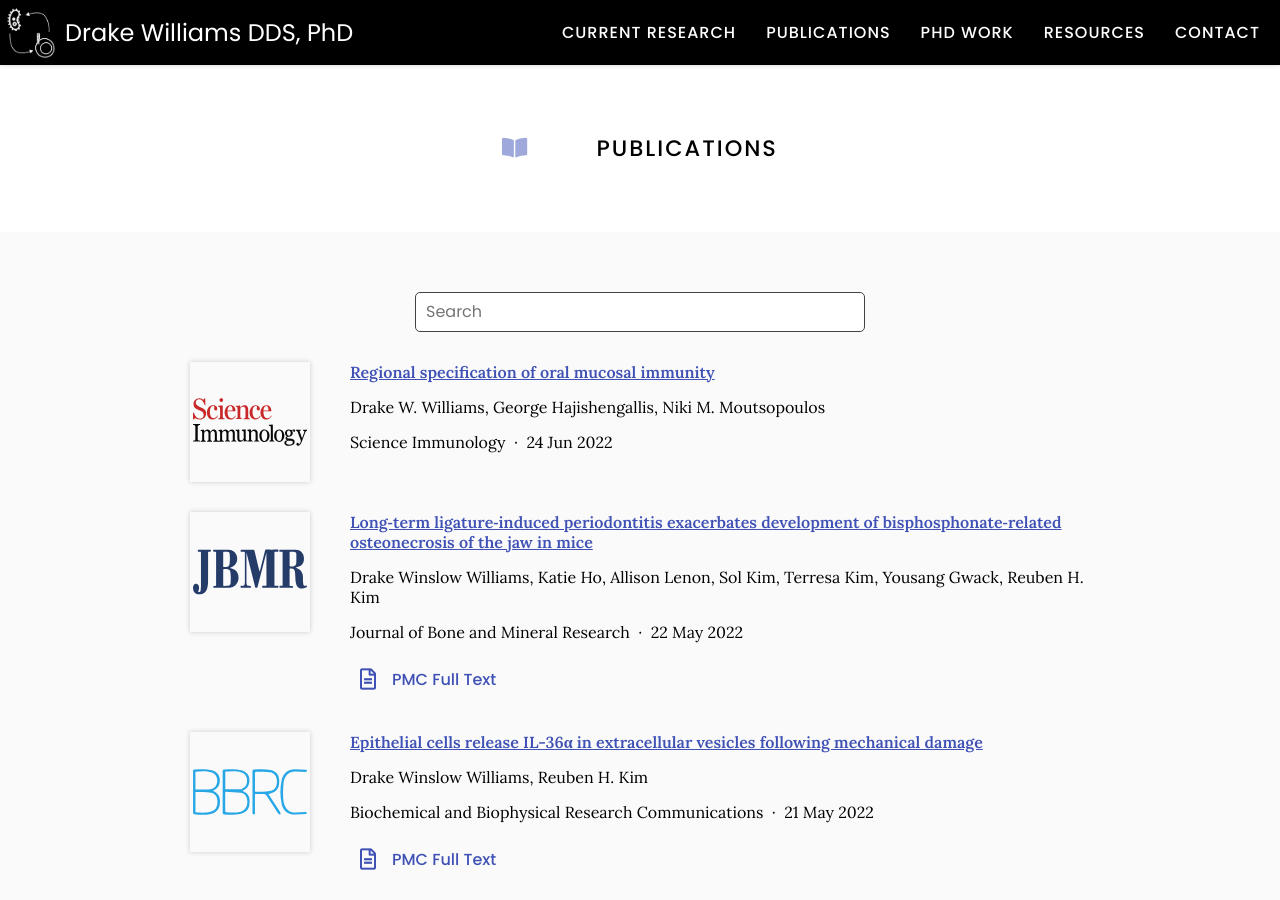
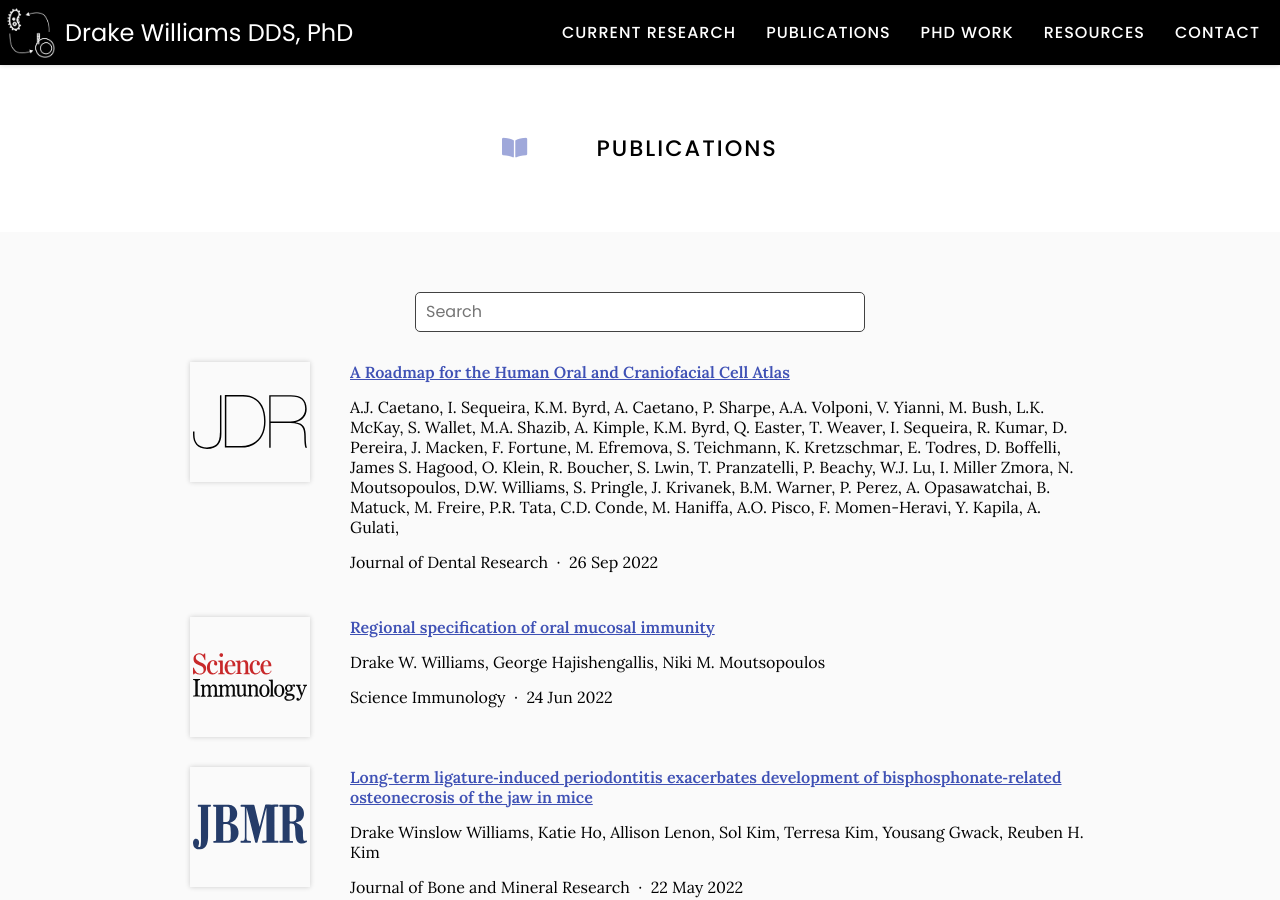
Before and after one commit to williamsdrake/williamsdrake.github.io, a Jekyll site: the page built from publications/index.md, in a window 1280 px wide and 900 px high. Built offline with Jekyll 4.4.1, drawn with Linux system fonts in a browser that asks for light colours; nearby versions of some CDN libraries.

Commit message:
Generate citations

```diff
--- a/_data/citations.yaml
+++ b/_data/citations.yaml
@@ -1,5 +1,65 @@
 # GENERATED AUTOMATICALLY, DO NOT EDIT
 
+- id: doi:10.1177/00220345221110768
+  title: A Roadmap for the Human Oral and Craniofacial Cell Atlas
+  authors:
+  - A.J. Caetano
+  - I. Sequeira
+  - K.M. Byrd
+  - A. Caetano
+  - P. Sharpe
+  - A.A. Volponi
+  - V. Yianni
+  - M. Bush
+  - L.K. McKay
+  - S. Wallet
+  - M.A. Shazib
+  - A. Kimple
+  - K.M. Byrd
+  - Q. Easter
+  - T. Weaver
+  - I. Sequeira
+  - R. Kumar
+  - D. Pereira
+  - J. Macken
+  - F. Fortune
+  - M. Efremova
+  - S. Teichmann
+  - K. Kretzschmar
+  - E. Todres
+  - D. Boffelli
+  - James S. Hagood
+  - O. Klein
+  - R. Boucher
+  - S. Lwin
+  - T. Pranzatelli
+  - P. Beachy
+  - W.J. Lu
+  - I. Miller Zmora
+  - N. Moutsopoulos
+  - D.W. Williams
+  - S. Pringle
+  - J. Krivanek
+  - B.M. Warner
+  - P. Perez
+  - A. Opasawatchai
+  - B. Matuck
+  - M. Freire
+  - P.R. Tata
+  - C.D. Conde
+  - M. Haniffa
+  - A.O. Pisco
+  - F. Momen-Heravi
+  - Y. Kapila
+  - A. Gulati
+  - ' '
+  publisher: Journal of Dental Research
+  date: '2022-09-26'
+  link: https://doi.org/gqwrsk
+  image: images/jdr.svg
+  tags: null
+  stage: pd
+  project: inflammation
 - id: doi:10.1126/sciimmunol.abp8632
   title: Regional specification of oral mucosal immunity
   authors:
```
